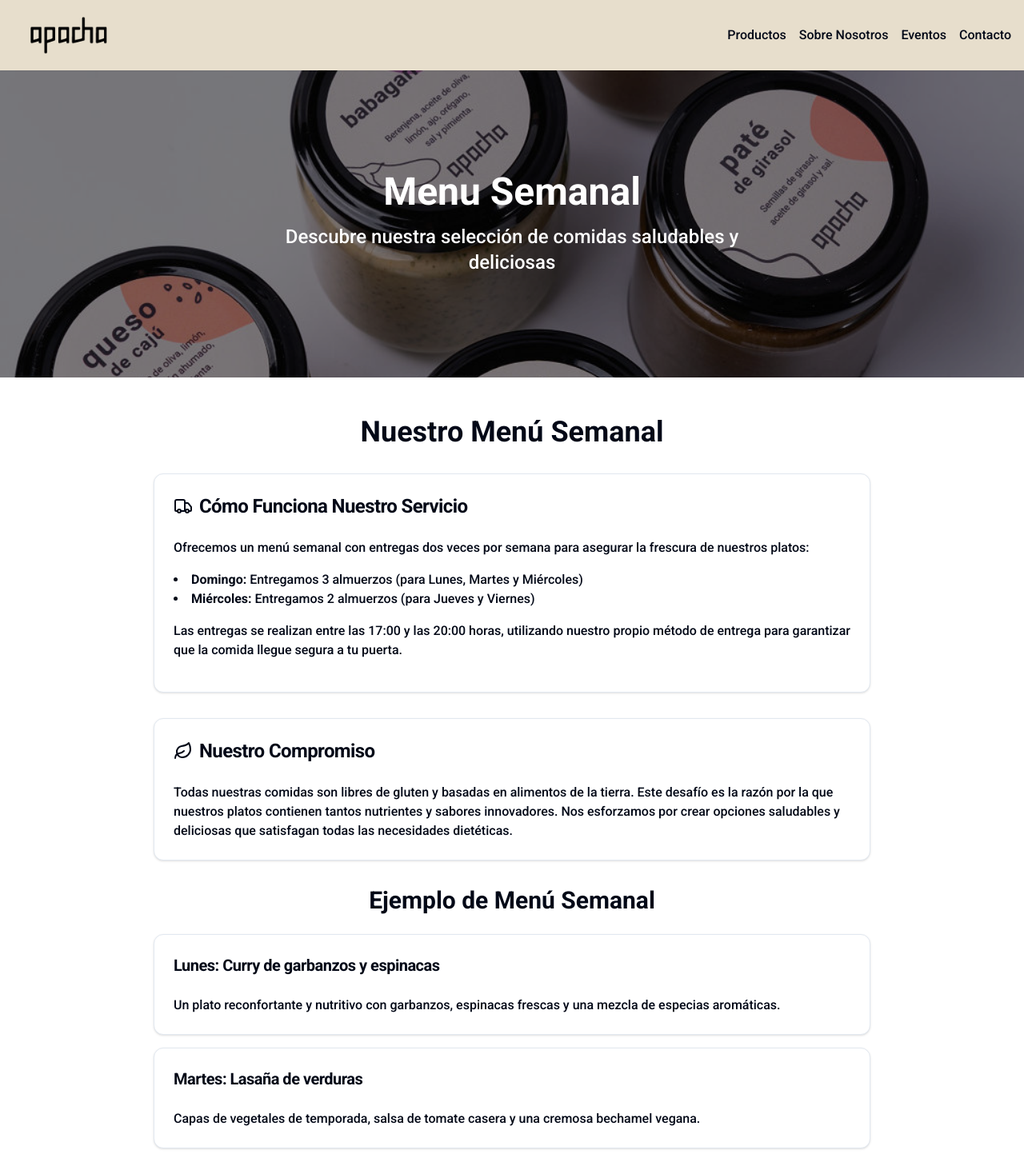
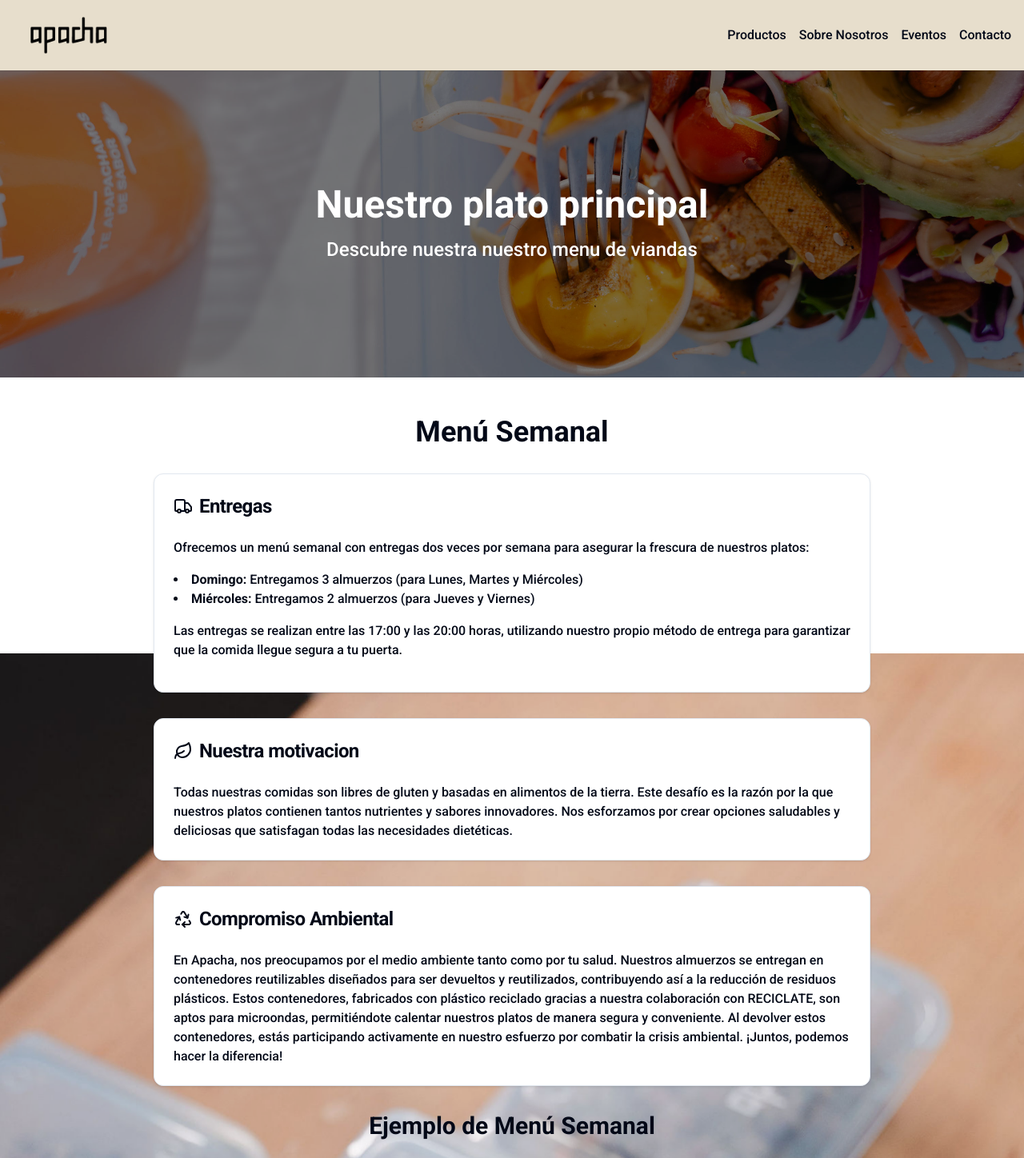
Before and after one commit to SF-Prog/apacha-store, a Next.js app: page /menu in a window 1280 px wide. Shown: the top 1448 px of the page at 80% size. Built offline with nearby package versions, Linux system fonts and the light colour scheme.

Commit message:
Adjust images

```diff
--- a/app/menu/page.tsx
+++ b/app/menu/page.tsx
@@ -1,12 +1,14 @@
 'use client'
+
 import React , { useState} from "react"
 import { motion } from 'framer-motion'
-import { Leaf, Truck } from 'lucide-react'
-import { Card, CardContent, CardDescription, CardHeader, CardTitle } from "@/components/ui/card"
+import { Leaf, Truck, Recycle } from 'lucide-react'
+import { Card, CardContent, CardHeader, CardTitle } from "@/components/ui/card"
 import SecondaryPageLayout from "@/components/secondary-page/layout/layout";
 import PageHeader from "@/components/secondary-page/page-header/page-header";
 import PageContent from "@/components/secondary-page/page-content/page-content"
 import MakeYourOrder from "../components/sections/make-your-order/make-your-order"
+import ScrollAnimatedBackground from "../components/landing/scroll-animation/scroll-animation"
 
 export default function MenuPage() {
   const [selectedMeals, setSelectedMeals] = useState<string[]>([])
@@ -62,11 +64,14 @@ export default function MenuPage() {
   return (
     <SecondaryPageLayout>
       <PageHeader
-        title="Menu Semanal"
-        description="Descubre nuestra selección de comidas saludables y deliciosas"
-        imageSrc="/products-dips-2.jpg"
+        title="Nuestro plato principal"
+        description="Descubre nuestra nuestro menu de viandas"
+        imageSrc="/hero-4.jpg"
       />
       <PageContent>
+        <ScrollAnimatedBackground
+          imageSrc="/lunch-table.jpg"
+          imageAlt="lunch-table">
           <div className="bg-apacha-beige min-h-screen py-12 px-4 sm:px-6 lg:px-8">
             <motion.div
               initial={{ opacity: 0, y: 20 }}
@@ -74,12 +79,12 @@ export default function MenuPage() {
               transition={{ duration: 0.8 }}
               className="max-w-4xl mx-auto"
             >
-            <h1 className="text-4xl font-bold text-apacha-brown text-center mb-8">Nuestro Menú Semanal</h1>
+              <h1 className="text-4xl font-bold text-apacha-brown text-center mb-8">Menú Semanal</h1>
               <Card className="mb-8">
                 <CardHeader>
                   <CardTitle className="flex items-center text-2xl text-apacha-green">
                     <Truck className="mr-2" />
-                  Cómo Funciona Nuestro Servicio
+                    Entregas
                   </CardTitle>
                 </CardHeader>
                 <CardContent className="text-apacha-black">
@@ -96,11 +101,25 @@ export default function MenuPage() {
                 <CardHeader>
                   <CardTitle className="flex items-center text-2xl text-apacha-green">
                     <Leaf className="mr-2" />
-                  Nuestro Compromiso
+                    Nuestra motivacion
                   </CardTitle>
                 </CardHeader>
                 <CardContent className="text-apacha-black">
                   <p>Todas nuestras comidas son libres de gluten y basadas en alimentos de la tierra. Este desafío es la razón por la que nuestros platos contienen tantos nutrientes y sabores innovadores. Nos esforzamos por crear opciones saludables y deliciosas que satisfagan todas las necesidades dietéticas.</p>
+                </CardContent>
+              </Card>
+
+              <Card className="mb-8">
+                <CardHeader>
+                  <CardTitle className="flex items-center text-2xl text-apacha-green">
+                    <Recycle className="mr-2" />
+                    Compromiso Ambiental
+                  </CardTitle>
+                </CardHeader>
+                <CardContent className="text-apacha-black">
+                  <p>
+                    En Apacha, nos preocupamos por el medio ambiente tanto como por tu salud. Nuestros almuerzos se entregan en contenedores reutilizables diseñados para ser devueltos y reutilizados, contribuyendo así a la reducción de residuos plásticos. Estos contenedores, fabricados con plástico reciclado gracias a nuestra colaboración con RECICLATE, son aptos para microondas, permitiéndote calentar nuestros platos de manera segura y conveniente. Al devolver estos contenedores, estás participando activamente en nuestro esfuerzo por combatir la crisis ambiental. ¡Juntos, podemos hacer la diferencia!
+                  </p>
                 </CardContent>
               </Card>
 
@@ -130,6 +149,7 @@ export default function MenuPage() {
                 toggleMeal={toggleMeal} />
             </motion.div>
           </div>
+        </ScrollAnimatedBackground>
       </PageContent>
     </SecondaryPageLayout>
   )
```
Lines whose indentation alone changed are shown as unchanged.
